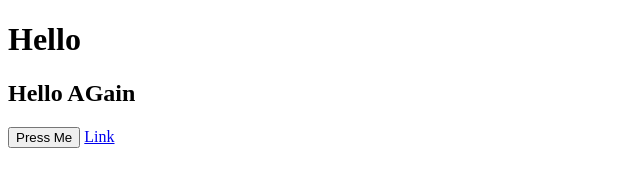
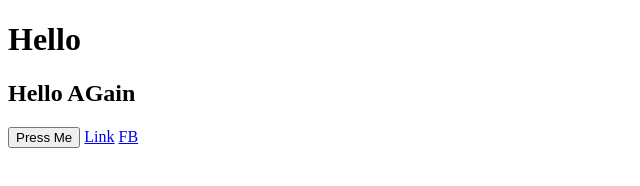
Before and after one commit to panzerweb/test-again, a plain HTML site: page index.html in a window 1280 px wide. Shown: the full height of the page, 0-640 px from the left. Drawn offline with Linux system fonts and the light colour scheme.

Commit message:
Update index.html

```diff
--- a/index.html
+++ b/index.html
@@ -10,5 +10,6 @@
     <h2>Hello AGain</h2>
     <button>Press Me</button>
     <a href="#">Link</a>
+    <a href="#">FB</a>
 </body>
 </html>
```
